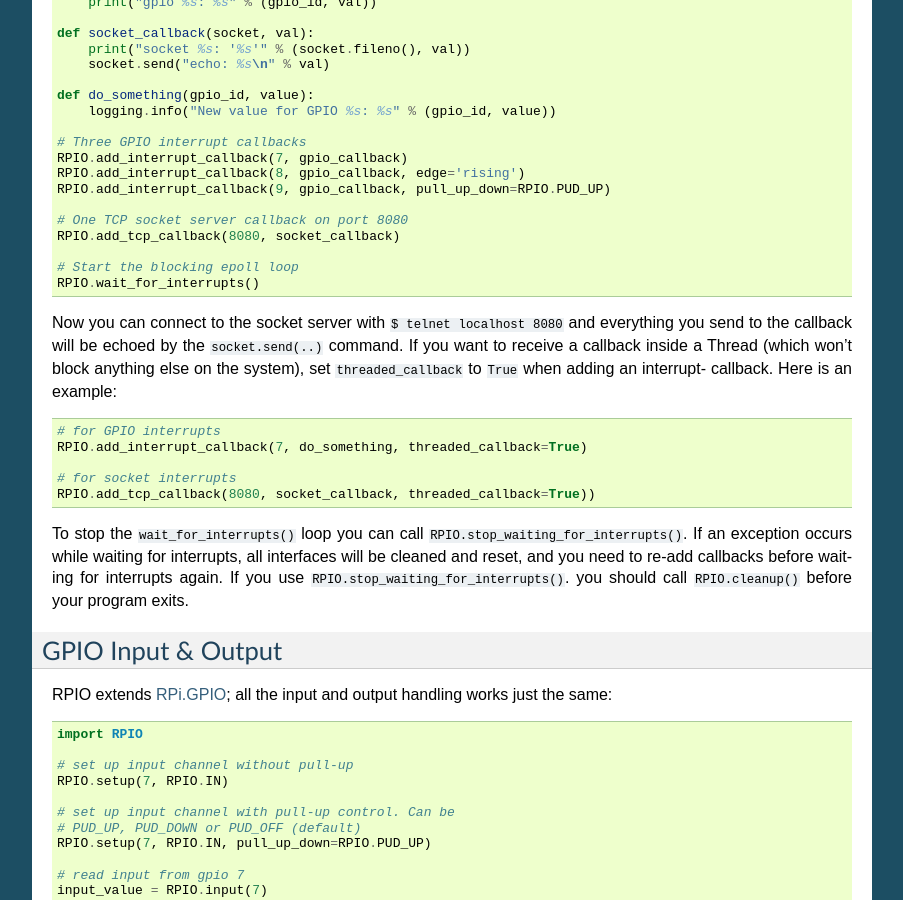
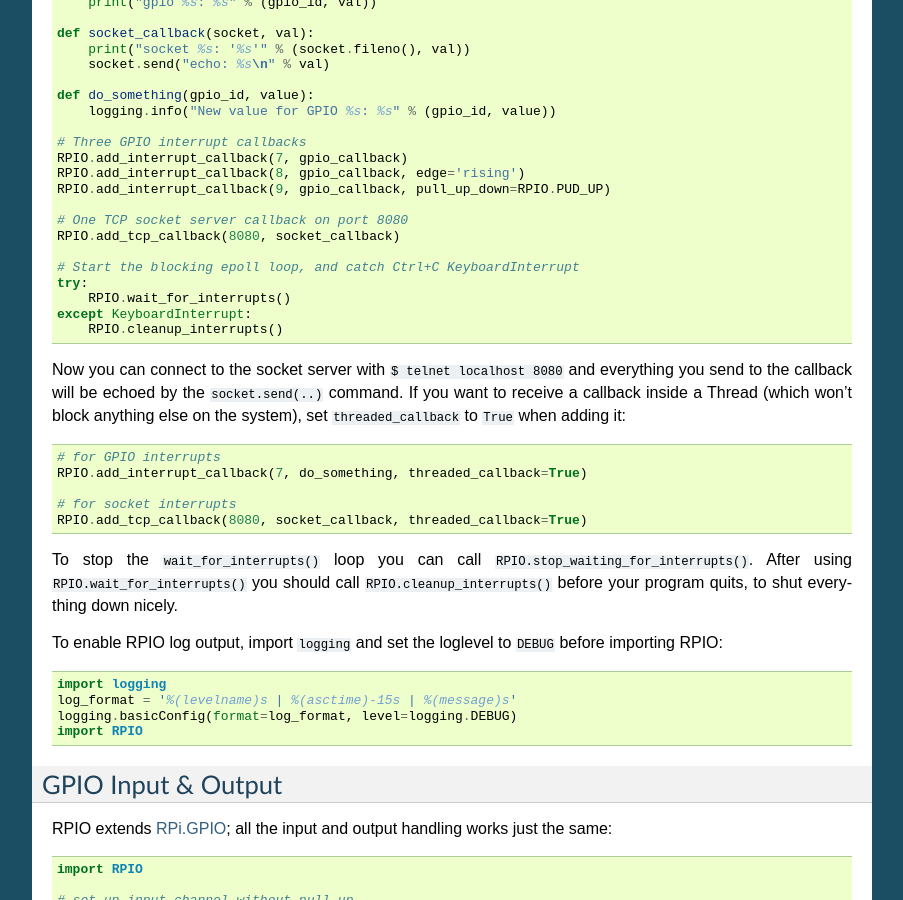
Before and after one commit to metachris/RPIO, a Sphinx documentation site: the page built from documentation/source/index.rst, in a window 1280 px wide and 900 px high, scrolled down 2705 px. Shown: the whole window, without its empty margins (198-1101 px from the left). Built offline with Sphinx 7.4.7, drawn with Linux system fonts in a browser that asks for light colours; some of the changed text lies outside the part shown.

Commit message:
doc update

```diff
--- a/documentation/source/index.rst
+++ b/documentation/source/index.rst
@@ -14,7 +14,7 @@
 
 **New**
 
-* Socket server callbacks with :ref:`RPIO.add_tcp_callback(port, callback, threaded_callback=False)) <ref-rpio-py>`
+* Socket server callbacks with :ref:`RPIO.add_tcp_callback(port, callback, threaded_callback=False) <ref-rpio-py>`
 
 
 .. _ref-installation:
@@ -127,7 +127,7 @@
 
 * :ref:`GPIO Input & Output <ref-rpio-py-rpigpio>`
 * :ref:`Interrupt handling <ref-rpio-py-interrupts>`
-* :ref:`Socket servers <ref-rpio-py-interrupts>`
+* :ref:`Socket servers <ref-rpio-py-tcpserver>`
 * :ref:`more <ref-rpio-py-goodies>`
 
 
@@ -189,26 +189,34 @@
     # One TCP socket server callback on port 8080
     RPIO.add_tcp_callback(8080, socket_callback)
 
-    # Start the blocking epoll loop
-    RPIO.wait_for_interrupts()
+    # Start the blocking epoll loop, and catch Ctrl+C KeyboardInterrupt
+    try:
+        RPIO.wait_for_interrupts()
+    except KeyboardInterrupt:
+        RPIO.cleanup_interrupts()
 
 
 Now you can connect to the socket server with ``$ telnet localhost 8080`` and
 everything you send to the callback will be echoed by the ``socket.send(..)`` command.
 If you want to receive a callback inside a Thread (which won't block anything
-else on the system), set ``threaded_callback`` to ``True`` when adding an interrupt-
-callback. Here is an example::
+else on the system), set ``threaded_callback`` to ``True`` when adding it::
 
     # for GPIO interrupts
     RPIO.add_interrupt_callback(7, do_something, threaded_callback=True)
 
     # for socket interrupts
-    RPIO.add_tcp_callback(8080, socket_callback, threaded_callback=True))
+    RPIO.add_tcp_callback(8080, socket_callback, threaded_callback=True)
 
 To stop the ``wait_for_interrupts()`` loop you can call ``RPIO.stop_waiting_for_interrupts()``.
-If an exception occurs while waiting for interrupts, all interfaces will be cleaned and reset,
-and you need to re-add callbacks before waiting for interrupts again. If you use ``RPIO.stop_waiting_for_interrupts()``.
-you should call ``RPIO.cleanup()`` before your program exits.
+After using ``RPIO.wait_for_interrupts()`` you should call ``RPIO.cleanup_interrupts()`` before your
+program quits, to shut everything down nicely.
+
+To enable RPIO log output, import ``logging`` and set the loglevel to ``DEBUG`` before importing RPIO::
+
+    import logging
+    log_format = '%(levelname)s | %(asctime)-15s | %(message)s'
+    logging.basicConfig(format=log_format, level=logging.DEBUG)
+    import RPIO
 
 
 .. _ref-rpio-py-rpigpio:
@@ -295,12 +303,11 @@
 
 Other Changes
 
-* Uses ``BCM`` GPIO numbering by default
+* Command-line tool ``rpio``
+* GPIO and TCP socket interrupt handling
 * Improved documentation
 * Refactored, clean, simple C GPIO library
-* Interrupt handling
-* Support for P5 header GPIOs (29-31) [??]
-* Command-line tool ``rpio``
+* Uses ``BCM`` GPIO numbering by default
 
 
 Feedback
@@ -345,6 +352,7 @@
 * https://github.com/metachris/RPIO
 * http://pypi.python.org/pypi/RPIO
 * http://pypi.python.org/pypi/RPi.GPIO
+* http://www.raspberrypi.org/wp-content/uploads/2012/02/BCM2835-ARM-Peripherals.pdf
 * http://www.kernel.org/doc/Documentation/gpio.txt
 
 
@@ -388,7 +396,7 @@
 
   * Refactoring and cleanup of c_gpio
   * Added new constants and methods (see documentation above)
-  * **Bugfixes**
+  * Bugfixes
 
     * ``wait_for_interrupts()`` now auto-cleans interfaces when an exception occurs. Before you needed to call ``RPIO.cleanup()`` manually.
 
```
Also changed, not shown: README.rst (+9 -11 lines), source/RPIO/__init__.py (+17 -4 lines), source/run_tests.py (+20 -13 lines), 1 other file.
